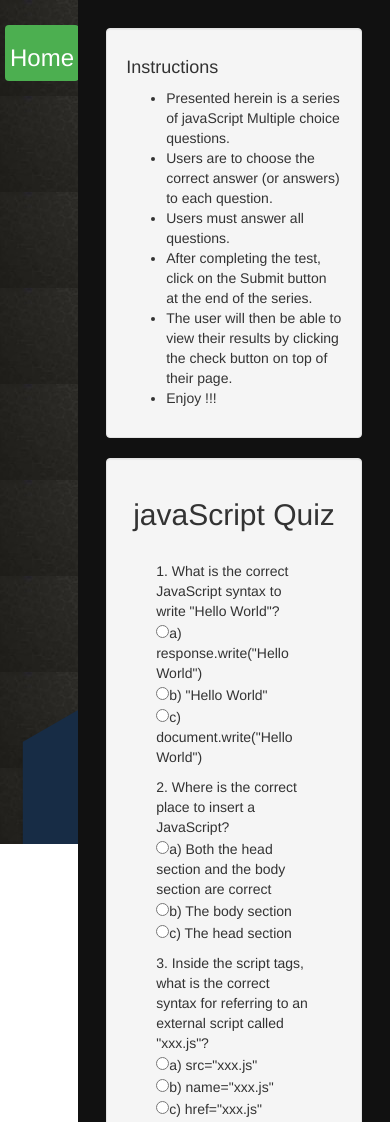
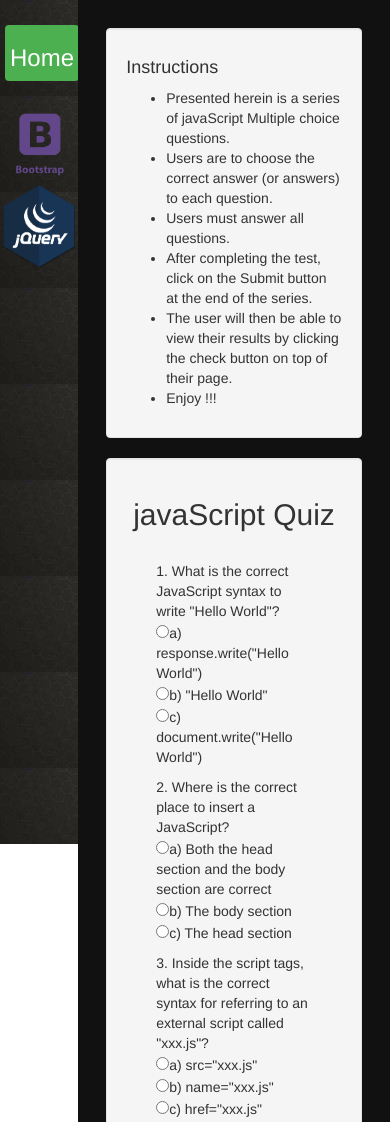
Before and after one commit to MercurialMune/Quiz-Board, a plain HTML site: page quiz.html in a window 390 px wide. Shown: the top 1122 px of the page. Drawn offline with Linux system fonts and the light colour scheme.

Commit message:
make bootstrap and jquery logos responsive

```diff
--- a/css/styles.css
+++ b/css/styles.css
@@ -68,20 +68,21 @@ input [type=submit] {
   cursor: pointer;
   float: right;
 }
-.butt-on{
+
+.butt-on {
   background-color: #4CAF50;
   color: white;
-  width:95%;
+  width: 95%;
   border: 2px solid white;
   border-radius: 20px;
   border: none;
   border-radius: 4px;
   cursor: pointer;
   display: flex;
-  margin:5px;
+  margin: 5px;
+}
 
-}
-.butt-on h3{
+.butt-on h3 {
   display: block;
   margin-right: auto;
   margin-left: auto;
@@ -99,7 +100,7 @@ input [type=submit] {
 
 #sidebar {
   width: 100%;
-  color:white;
+  color: white;
 }
 
 .body-content {
@@ -131,7 +132,7 @@ input [type=submit] {
   display: block;
   background-color: #4CAF50;
   border-radius: 3px;
-  border:none;
+  border: none;
   padding: 10px;
   color: white;
   font-weight: bold;
@@ -141,9 +142,10 @@ input [type=submit] {
 }
 
 .body-content {
-  /* margin-top: 20px; */
   padding: 20px;
   background-color: #111;
+  bottom: 20px;
+  min-height: 100vh;
 }
 
 .body-content h2 {
@@ -168,7 +170,6 @@ input [type=submit] {
   display: block;
   border-radius: 2px;
   border-color: #0d7726;
-  /* border-radius: 20px; */
   font-weight: bold;
   padding: 20px;
 }
@@ -176,6 +177,15 @@ input [type=submit] {
 .header h2 {
   color: white;
 }
-.showResults{
+
+.showResults {
   text-align: center;
+  }
+.bootlogo img{
+  max-width: 100%;
+  height:auto;
 }
+.jQuelogo img{
+  max-width: 100%;
+  height: auto;
+}
```
